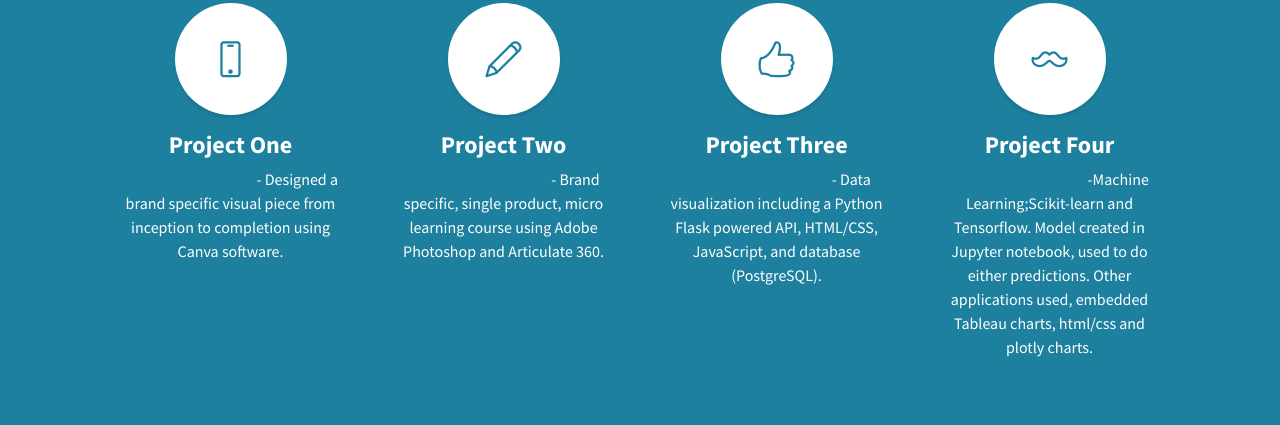
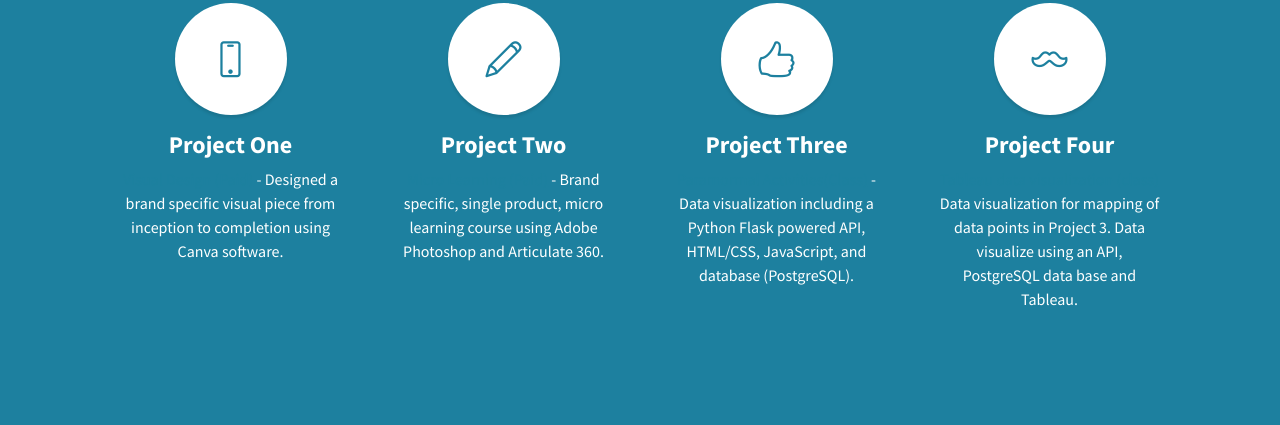
Before and after one commit to mstasmoore/Portfolio-, a plain HTML site: page index.html in a window 1280 px wide. Shown: the part 1855-2280 px from the top of the page. Drawn offline with nearby package versions, Linux system fonts and the light colour scheme.

Commit message:
updated index

```diff
--- a/index.html
+++ b/index.html
@@ -98,16 +98,21 @@
                         <h4><strong>Project Three </strong></h4>
                         <!-- <p class="text-faded mb-0"> -->
                             <!-- <a href="https://paranormactivities.herokuapp.com/">Paramormal Activities</a>  -->
-                            <a href="C:\Users\mstas\Desktop\Project-3\web_pages\templates\index.html">Paramormal Activities</a>
+                            <a href="C:\Users\mstas\Desktop\Project-3\web_pages\templates\index.html">Paramormal Activities(Class)</a>
                            - Data visualization including a Python Flask powered API, HTML/CSS, JavaScript, and database (PostgreSQL).
                         </p>
                     </div>
                     <div class="col-lg-3 col-md-6">
                         <span class="service-icon rounded-circle mx-auto mb-3"><i class="icon-mustache"></i></span>
                         <h4><strong>Project Four</strong></h4>
-                        <a href=" https://ulprediction.herokuapp.com/home#top">Uber/Lyft Prediction </a>
+                        <!-- <a href=" https://ulprediction.herokuapp.com/home#top"> Tableau Data Mapping  </a>  -->
                         <!-- <p class="text-faded mb-0"> -->
-                            -Machine Learning;Scikit-learn and Tensorflow. Model created in Jupyter notebook, used to do either predictions. Other applications used, embedded Tableau charts, html/css and plotly charts.
+                            <a href=" https://public.tableau.com/views/ParanormalHPDES/Story1?:language=en-US&publish=yes&:display_count=n&:origin=viz_share_link">Tableau data visualization (class)</a>
+                            Data visualization for mapping of data points in Project 3. Data visualize using an API, PostgreSQL data base and Tableau.
+                            <!-- -Machine Learning;Scikit-learn and Tensorflow. Model created in Jupyter notebook, used to do either predictions. Other applications used, embedded Tableau charts, html/css and plotly charts. -->
+
+                            <!-- <a href=" https://public.tableau.com/views/ParanormalHPDES/Story1?:language=en-US&publish=yes&:display_count=n&:origin=viz_share_link">Uber/Lyft Prediction </a>  -->
+
                         </p>
 
                     </div>
@@ -122,7 +127,7 @@
                     <em>my</em>
 
                 </h2>
-                <a class="btn btn-primary btn-xl" href="https://github.com/mstasmoore/Portfolio-/blob/main/assets/img/Moore.Tasha%20Resume%20V2%202022.docx.pdf">Resume!</a>
+                <a class="btn btn-primary btn-xl" href="C:\Users\mstas\Desktop\Portfolio-\assets\img\Moore.Tasha.Resume 2023.pdf">Resume!</a>
             </div>
         </section>
         <!-- Portfolio-->
```
Also changed, not shown: 1 other file.
